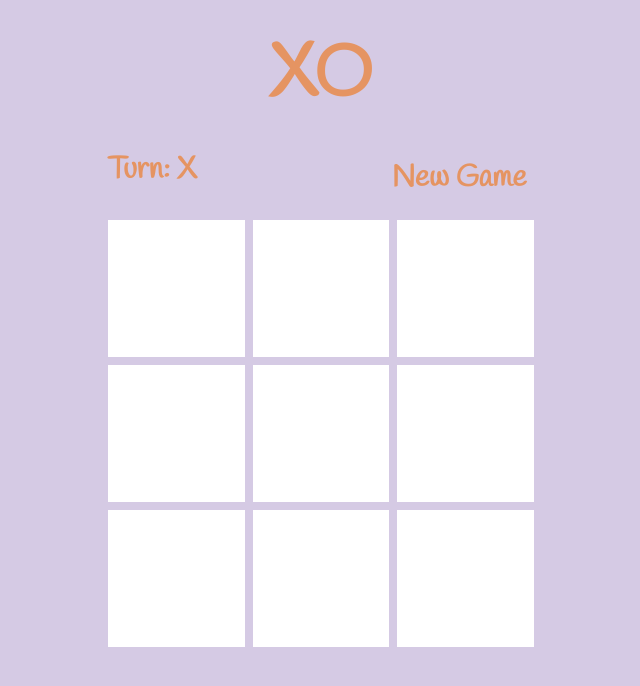
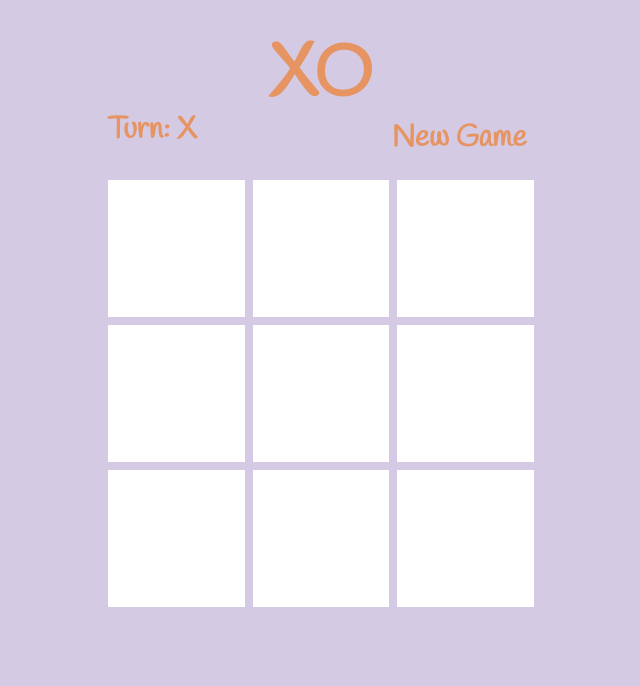
Before and after one commit to odelya-krief/x-o, a Next.js app: page / in a window 1280 px wide. Shown: the top 686 px of the page, without its empty margins (319-959 px from the left). Built offline with nearby package versions, Linux system fonts and the light colour scheme.

Commit message:
winningModal: Beautify UI.

```diff
--- a/src/app/layout.tsx
+++ b/src/app/layout.tsx
@@ -18,7 +18,7 @@ export default function RootLayout({
   return (
     <html lang="en">
       <body
-        className={`${handleeFontClass} text-main-orange font-bold font-sans bg-gradient-to-b from-main-purple to-main-purple flex flex-col gap-10 items-center pt-10 h-screen w-screen`}
+        className={`${handleeFontClass} text-main-orange font-bold font-sans bg-gradient-to-b from-main-purple to-main-purple flex flex-col items-center pt-10 h-screen w-screen`}
       >
         <h1 className="text-7xl">XO</h1>
         {children}
--- a/src/components/board.tsx
+++ b/src/components/board.tsx
@@ -72,12 +72,13 @@ const BoardComponent = () => {
   };
 
   return (
-    <div className="flex flex-col w-3/4 xl:w-1/3 text-3xl font-bold gap-4">
+    <>
+      <WinnerModal onClose={resetGame} winner={gameState.winner} />
+      <div className="flex flex-col w-3/4 xl:w-1/3 text-5xl sm:text-3xl font-bold gap-4">
         <div className="flex flex-row justify-between">
           <div>Turn: {gameState.turn}</div>
           <NewGameButton onClick={resetGame} />
         </div>
-      <WinnerModal onClose={resetGame} winner={gameState.winner} />
         <div className="grid grid-cols-3 grid-rows aspect-square gap-2">
           {gameState.board.map((cellState, index) => {
             return (
@@ -91,6 +92,7 @@ const BoardComponent = () => {
           })}
         </div>
       </div>
+    </>
   );
 };
 
--- a/src/components/winnerModal.tsx
+++ b/src/components/winnerModal.tsx
@@ -9,16 +9,17 @@ const WinnerModal = ({ onClose, winner }) => {
       {winner && (
         <>
           <div
-            className="flex fixed justify-center items-center inset-0 z-50"
+            className="fixed h-screen w-screen z-0 m-auto max-w-lg bg-gradient-to-tr from-[#3B2F52] via-white to-[#3B2F52] blur-[118px] hover:cursor-pointer"
+            onClick={onClose}
+          />
+          <div
+            className="text-3xl sm:text-5xl text-main-dark-purple fixed h-screen flex flex-col items-center justify-center space-y-3 z-1 hover:cursor-pointer"
             onClick={onClose}
           >
-            <div className="bg-white w-1/3 h-1/3 flex flex-col items-center justify-center space-y-3">
-              <div className="">Congrats</div>
-              <div className="text-black text-5xl">{winner}</div>
-              <div className="">won!</div>
-            </div>
+            <div>Congrats</div>
+            <div className="text-main-orange">{winner}</div>
+            <div>won!</div>
           </div>
-          <div className="opacity-25 fixed inset-0 z-40 bg-black hover:cursor-pointer" />
           <Confetti
             tweenDuration={7000}
             width={width}
--- a/tailwind.config.ts
+++ b/tailwind.config.ts
@@ -15,6 +15,7 @@ const config: Config = {
         "main-purple": "#D5CAE4",
         "main-orange": "#E59462",
         "main-gray": "#E1E5EB",
+        "main-dark-purple": "#3B2F52",
       },
     },
   },
```
Lines whose indentation alone changed are shown as unchanged.
